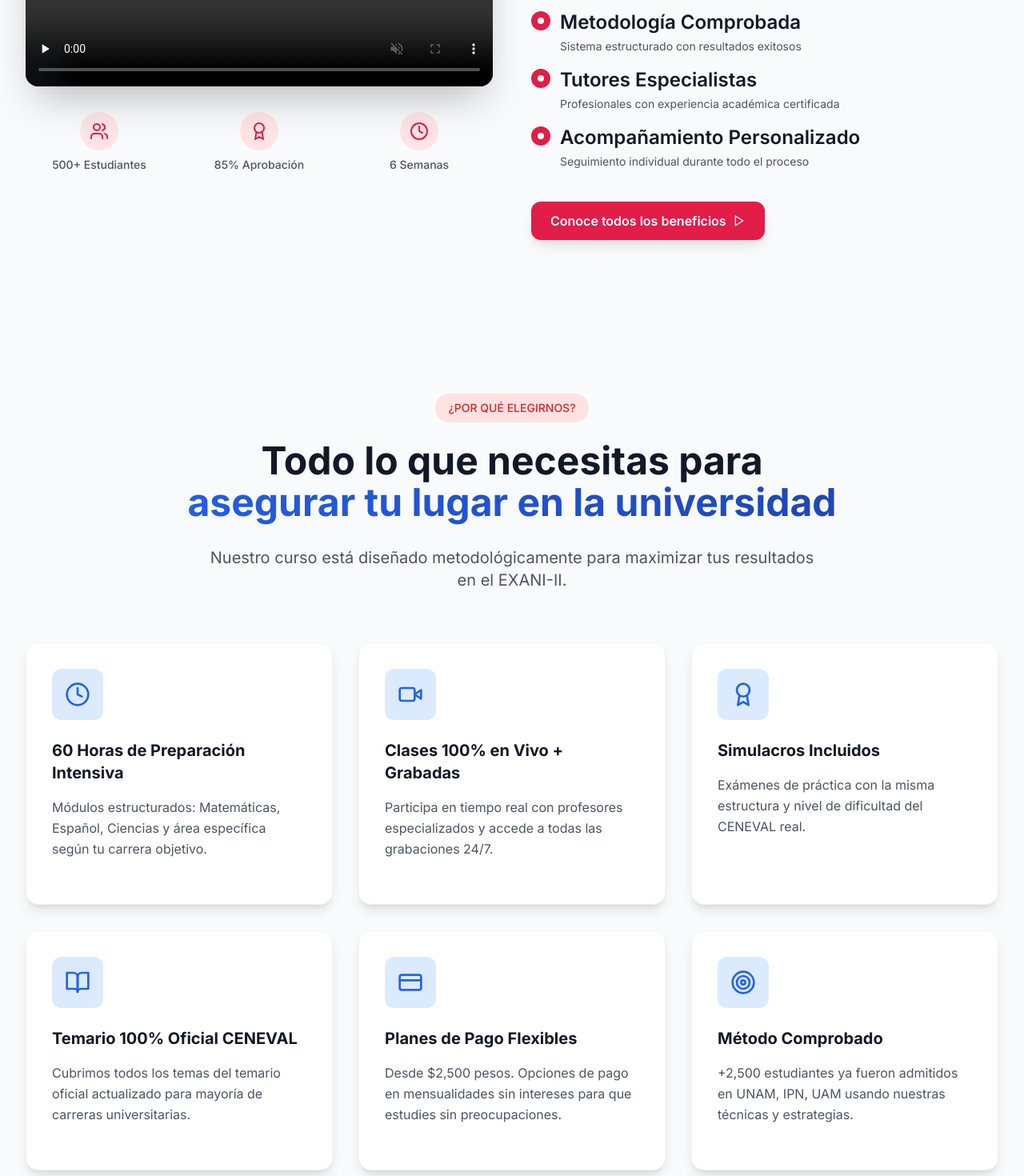
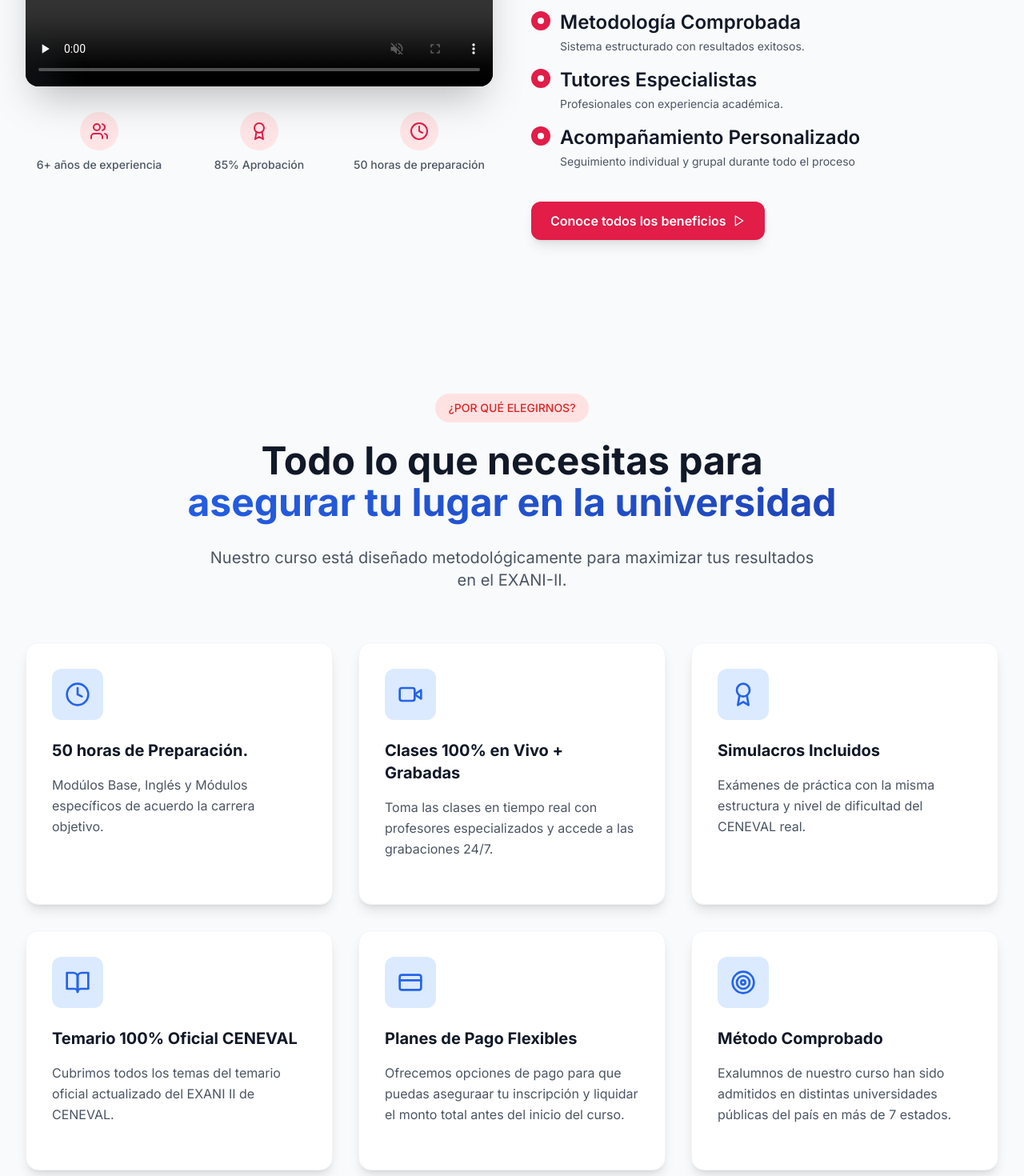
Before and after one commit to aldoelyisus31/curso-pasantias-landing, a React (Vite) app: page / in a window 1280 px wide. Shown: the part 1200-2670 px from the top of the page at 80% size. Built offline with nearby package versions, Linux system fonts and the light colour scheme; grey boxes are pictures that could not be loaded.

Commit message:
Avances en landing page

```diff
--- a/src/components/layout/Header.tsx
+++ b/src/components/layout/Header.tsx
@@ -60,7 +60,7 @@ const Header: React.FC = () => {
                   isScrolled ? 'text-gray-600' : 'text-white/85'
                 )}
               >
-                Pasas tu, pasamos todos.
+                Pasas tú, Pasamos todos.
               </span>
             </div>
           </motion.div>
--- a/src/components/sections/Hero.tsx
+++ b/src/components/sections/Hero.tsx
@@ -25,7 +25,7 @@ export default function Hero() {
 
           <h1 className="text-5xl md:text-7xl font-extrabold text-white tracking-tight mb-6">
             <span className="block text-rose-500 mb-2">Pasas tú,</span>
-            pasamos todos.
+            Pasamos todos.
           </h1>
 
           <p className="mt-4 text-xl md:text-2xl text-slate-300 max-w-3xl mx-auto font-light leading-relaxed">
--- a/src/components/sections/Universities.tsx
+++ b/src/components/sections/Universities.tsx
@@ -81,8 +81,6 @@ const Universities: React.FC = () => {
     }
   ];
 
-  const totalUniversities = regions.reduce((sum, region) => sum + region.totalUniversities, 0);
-
   return (
     <Section id="universities" background="white">
       <div className="space-y-16">
@@ -116,8 +114,7 @@ const Universities: React.FC = () => {
             transition={{ duration: 0.6, delay: 0.2 }}
             viewport={{ once: true }}
           >
-            El examen CENEVAL EXANI-II es el filtro principal para las instituciones públicas más
-            prestigiosas de México. Cubrimos <strong>{totalUniversities}+ universidades</strong> en todo el país.
+            El examen CENEVAL EXANI-II es utilizado por cerca de 200 universidades en México como parte de su proceso de admisión. Nuestro curso prepara a los estudiantes para enfrentar este examen con las estrategias y prácticas necesarias.
           </motion.p>
 
           {/* Stats */}
@@ -132,7 +129,7 @@ const Universities: React.FC = () => {
               <GraduationCap className="h-6 w-6 text-white" />
             </div>
             <div>
-              <div className="text-3xl font-bold text-rose-600">+{totalUniversities}</div>
+              <div className="text-3xl font-bold text-rose-600">+200</div>
               <div className="text-gray-600 font-medium">Universidades que aplican CENEVAL</div>
             </div>
           </motion.div>
@@ -149,9 +146,9 @@ const Universities: React.FC = () => {
               transition={{ duration: 0.6, delay: index * 0.1 }}
               viewport={{ once: true }}
             >
-              <div className="relative w-full h-80 transform-style-preserve-3d group-hover:rotate-y-180 transition-transform duration-700">
+              <div className="relative w-full h-80">
                 {/* Front Side */}
-                <div className={`absolute inset-0 w-full h-full backface-hidden bg-gradient-to-br ${region.color} rounded-2xl shadow-lg p-6 text-white overflow-hidden`}>
+                <div className={`absolute inset-0 w-full h-full bg-gradient-to-br ${region.color} rounded-2xl shadow-lg p-6 text-white overflow-hidden transition-all duration-700 group-hover:opacity-0 group-hover:invisible`}>
                   {/* Map Background Pattern */}
                   <div className="absolute inset-0 opacity-8">
                     {/* Region-specific state outlines */}
@@ -296,7 +293,7 @@ const Universities: React.FC = () => {
                 </div>
 
                 {/* Back Side */}
-                <div className="absolute inset-0 w-full h-full backface-hidden rotate-y-180 bg-white rounded-2xl shadow-lg p-6 border border-gray-200">
+                <div className="absolute inset-0 w-full h-full bg-white rounded-2xl shadow-lg p-6 border border-gray-200 opacity-0 invisible group-hover:opacity-100 group-hover:visible transition-all duration-700">
                   {/* Header */}
                   <div className="flex items-center justify-between mb-4 pb-3 border-b border-gray-200">
                     <h4 className="font-bold text-gray-900">{region.name}</h4>
@@ -308,11 +305,7 @@ const Universities: React.FC = () => {
                     {region.universities.map((university, idx) => (
                       <div
                         key={idx}
-                        className={`text-xs p-2 rounded-lg transition-colors duration-200 ${
-                          region.featuredUniversities.some(featured => university.includes(featured.split(' ').slice(-2).join(' ')))
-                            ? 'bg-rose-50 text-rose-700 font-medium border border-rose-200'
-                            : 'bg-gray-50 text-gray-700 hover:bg-gray-100'
-                        }`}
+                        className="text-xs p-2 rounded-lg bg-gray-50 text-gray-700 hover:bg-gray-100 transition-colors duration-200"
                       >
                         • {university}
                       </div>
--- a/src/components/sections/VideoPresentation.tsx
+++ b/src/components/sections/VideoPresentation.tsx
@@ -66,7 +66,7 @@ const VideoPresentation: React.FC = () => {
               <div className="w-12 h-12 bg-rose-100 rounded-full flex items-center justify-center mx-auto mb-2">
                 <Users className="h-6 w-6 text-rose-600" />
               </div>
-              <p className="text-sm text-gray-600 font-medium">500+ Estudiantes</p>
+              <p className="text-sm text-gray-600 font-medium">6+ años de experiencia</p>
             </div>
             <div className="text-center">
               <div className="w-12 h-12 bg-rose-100 rounded-full flex items-center justify-center mx-auto mb-2">
@@ -78,7 +78,7 @@ const VideoPresentation: React.FC = () => {
               <div className="w-12 h-12 bg-rose-100 rounded-full flex items-center justify-center mx-auto mb-2">
                 <Clock className="h-6 w-6 text-rose-600" />
               </div>
-              <p className="text-sm text-gray-600 font-medium">6 Semanas</p>
+              <p className="text-sm text-gray-600 font-medium">50 horas de preparación</p>
             </div>
           </motion.div>
         </motion.div>
@@ -116,7 +116,7 @@ const VideoPresentation: React.FC = () => {
               </div>
               <div>
                 <h4 className="font-semibold text-gray-900 mb-1">Metodología Comprobada</h4>
-                <p className="text-gray-600 text-sm">Sistema estructurado con resultados exitosos</p>
+                <p className="text-gray-600 text-sm">Sistema estructurado con resultados exitosos.</p>
               </div>
             </div>
 
@@ -126,7 +126,7 @@ const VideoPresentation: React.FC = () => {
               </div>
               <div>
                 <h4 className="font-semibold text-gray-900 mb-1">Tutores Especialistas</h4>
-                <p className="text-gray-600 text-sm">Profesionales con experiencia académica certificada</p>
+                <p className="text-gray-600 text-sm">Profesionales con experiencia académica.</p>
               </div>
             </div>
 
@@ -136,7 +136,7 @@ const VideoPresentation: React.FC = () => {
               </div>
               <div>
                 <h4 className="font-semibold text-gray-900 mb-1">Acompañamiento Personalizado</h4>
-                <p className="text-gray-600 text-sm">Seguimiento individual durante todo el proceso</p>
+                <p className="text-gray-600 text-sm">Seguimiento individual y grupal durante todo el proceso</p>
               </div>
             </div>
           </div>
--- a/src/constants/index.ts
+++ b/src/constants/index.ts
@@ -29,15 +29,15 @@ export const NAVIGATION_ITEMS: NavItem[] = [
 export const FEATURES: Feature[] = [
   {
     id: 'hours',
-    title: '60 Horas de Preparación Intensiva',
-    description: 'Módulos estructurados: Matemáticas, Español, Ciencias y área específica según tu carrera objetivo.',
+    title: '50 horas de Preparación.',
+    description: 'Modúlos Base, Inglés y Módulos específicos de acuerdo la carrera objetivo.',
     icon: Clock,
     href: '#hours',
   },
   {
     id: 'live',
     title: 'Clases 100% en Vivo + Grabadas',
-    description: 'Participa en tiempo real con profesores especializados y accede a todas las grabaciones 24/7.',
+    description: 'Toma las clases en tiempo real con profesores especializados y accede a las grabaciones 24/7.',
     icon: Video,
     href: '#live',
   },
@@ -51,21 +51,21 @@ export const FEATURES: Feature[] = [
   {
     id: 'syllabus',
     title: 'Temario 100% Oficial CENEVAL',
-    description: 'Cubrimos todos los temas del temario oficial actualizado para mayoría de carreras universitarias.',
+    description: 'Cubrimos todos los temas del temario oficial actualizado del EXANI II de CENEVAL.',
     icon: BookOpen,
     href: '#syllabus',
   },
   {
     id: 'payment',
     title: 'Planes de Pago Flexibles',
-    description: 'Desde $2,500 pesos. Opciones de pago en mensualidades sin intereses para que estudies sin preocupaciones.',
+    description: 'Ofrecemos opciones de pago para que puedas aseguraar tu inscripción y liquidar el monto total antes del inicio del curso.',
     icon: CreditCard,
     href: '#payment',
   },
   {
     id: 'practical',
     title: 'Método Comprobado',
-    description: '+2,500 estudiantes ya fueron admitidos en UNAM, IPN, UAM usando nuestras técnicas y estrategias.',
+    description: 'Exalumnos de nuestro curso han sido admitidos en distintas universidades públicas del país en más de 7 estados.',
     icon: Target,
     href: '#practical',
   },
--- a/vite.config.ts
+++ b/vite.config.ts
@@ -1,19 +1,18 @@
 import { defineConfig } from 'vite'
 import react from '@vitejs/plugin-react'
-import path from 'path'
 
 // https://vitejs.dev/config/
 export default defineConfig({
   plugins: [react()],
   resolve: {
     alias: {
-      '@': path.resolve(__dirname, './src'),
-      '@/components': path.resolve(__dirname, './src/components'),
-      '@/hooks': path.resolve(__dirname, './src/hooks'),
-      '@/utils': path.resolve(__dirname, './src/utils'),
-      '@/types': path.resolve(__dirname, './src/types'),
-      '@/assets': path.resolve(__dirname, './src/assets'),
-      '@/constants': path.resolve(__dirname, './src/constants'),
+      '@': '/src',
+      '@/components': '/src/components',
+      '@/hooks': '/src/hooks',
+      '@/utils': '/src/utils',
+      '@/types': '/src/types',
+      '@/assets': '/src/assets',
+      '@/constants': '/src/constants',
     },
   },
   build: {
@@ -28,6 +27,7 @@ export default defineConfig({
     },
   },
   server: {
+    host: '0.0.0.0',
     port: 3000,
     open: true,
   },
```
Also changed, not shown: src/components/sections/Tutors.tsx (+13 -13 lines).
